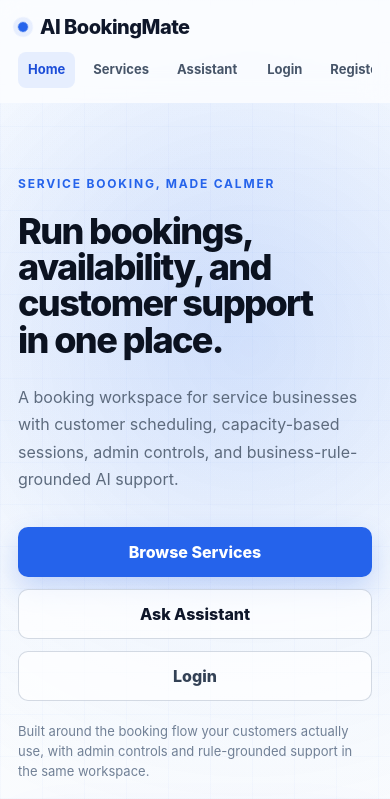
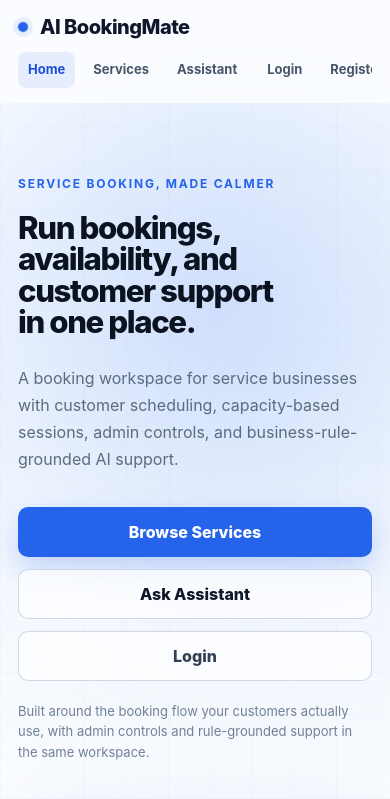
Before and after one commit to lyccccccccccccc/ai-bookingmate, a React (Vite) app in the folder frontend/: page / in a window 390 px wide. Shown: the top 799 px of the page. Built offline with nearby package versions, Linux system fonts and the light colour scheme; no server answers.

Commit message:
style: further reduce hero headline size

```diff
--- a/frontend/src/frontend-v2.css
+++ b/frontend/src/frontend-v2.css
@@ -182,7 +182,7 @@ body {
 
 .frontend-v2-hero .hero-copy h1 {
   color: var(--v2-text);
-  font-size: clamp(2.75rem, 4.2vw, 4rem) !important;
+  font-size: clamp(2.5rem, 3.6vw, 3.25rem) !important;
   font-weight: 760;
   letter-spacing: -0.055em;
   line-height: 1.01 !important;
@@ -606,7 +606,7 @@ body {
   }
 
   .frontend-v2-hero .hero-copy h1 {
-    font-size: clamp(2.4rem, 4.2vw, 3.2rem) !important;
+    font-size: clamp(2.25rem, 4vw, 2.625rem) !important;
   }
 
   .home-feature-grid {
@@ -694,7 +694,7 @@ body {
   }
 
   .frontend-v2-hero .hero-copy h1 {
-    font-size: clamp(2rem, 9.25vw, 2.65rem) !important;
+    font-size: clamp(1.875rem, 8vw, 2.25rem) !important;
     letter-spacing: -0.045em;
   }
 
```
